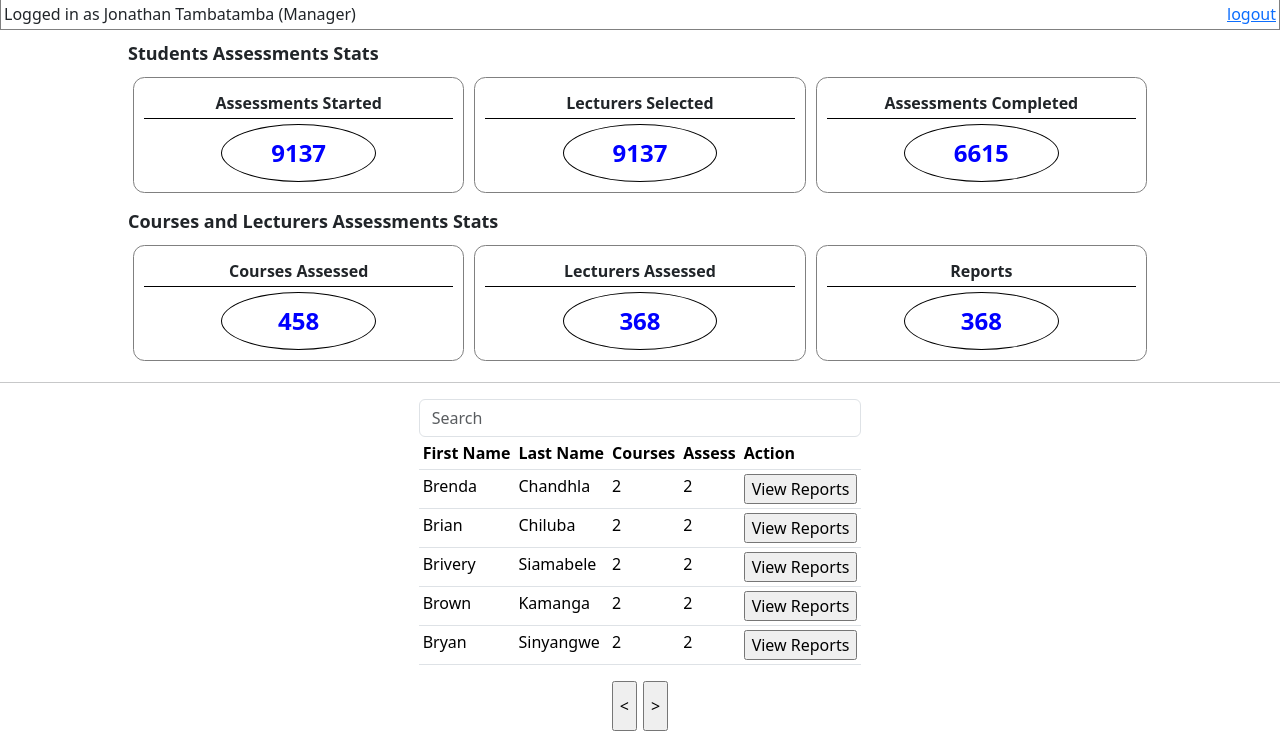
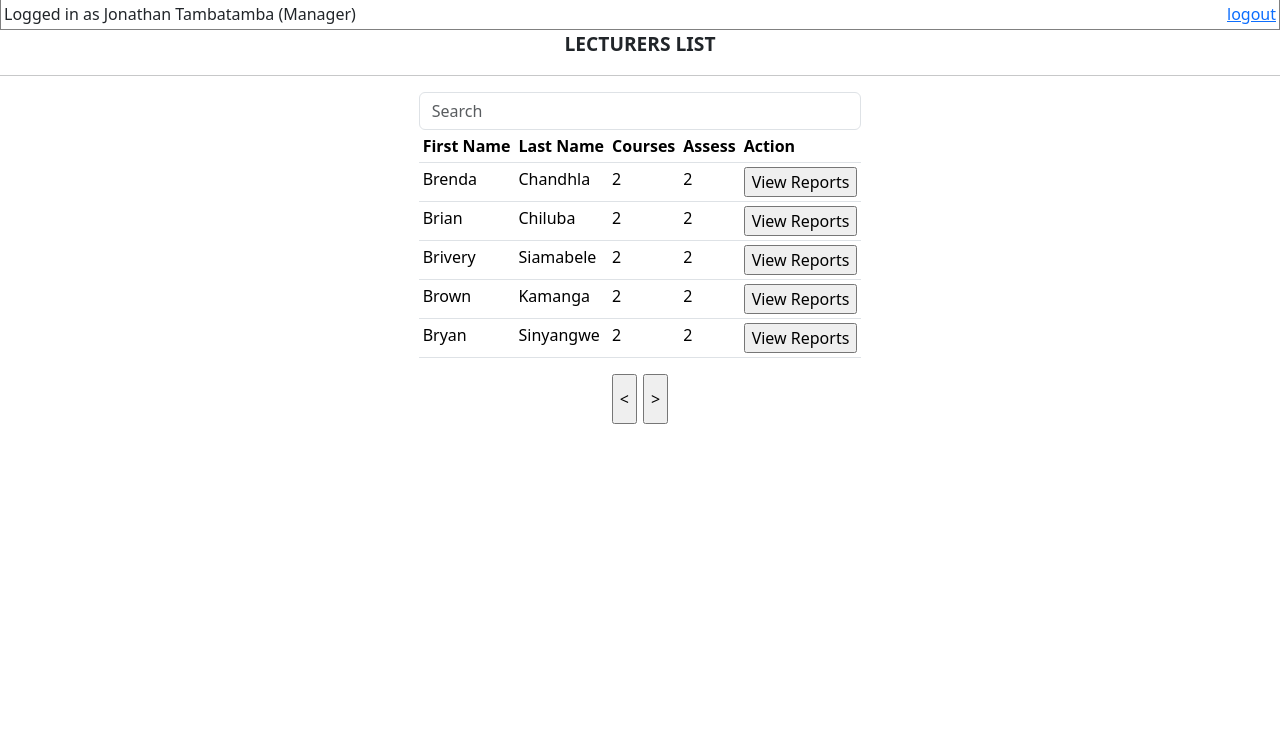
Before and after one commit to MakaDav/S.E.T.App, a website with bundled scripts: page public/manager.html in a window 1280 px wide. Shown: the part 52-800 px from the top of the page. Built offline with nearby package versions, Linux system fonts and the light colour scheme; no server answers.

Commit message:
moved to port 80

```diff
--- a/public/css/manager.css
+++ b/public/css/manager.css
@@ -55,3 +55,9 @@
     width:80%;
     margin:auto
 }
+#lecturers-list{
+    text-align: center;
+    font-size: larger;
+    text-transform: uppercase;
+    font-weight:bold;
+}
--- a/public/manager.html
+++ b/public/manager.html
@@ -20,7 +20,7 @@
             <div id="profile"><a href="index.html">logout</a></div>
         </div>
     </div>
-    <div id="assessments-stats">
+    <div id="assessments-stats" hidden>
         <div id="stats-box">
             <div class="stats-banner">
                 Students Assessments Stats
@@ -62,7 +62,7 @@
 
         </div>
     </div>
-    <div id="lecturers-list" hidden='hidden' class="set-ui">Lecturers List</div>
+    <div id="lecturers-list" class="set-ui">Lecturers List</div>
     <hr>
     <div class="row justify-content-center table-col">
         <div class="col-auto ">
--- a/server.js
+++ b/server.js
@@ -3,7 +3,7 @@ const cors = require('cors');
 const app = express();
 const apiRouter = require('./routes/index');
 const bodyParser = require('body-parser');
-const port = 8080;
+const port = 80;
 
 app.use(express.json());
 app.use(cors());
```
